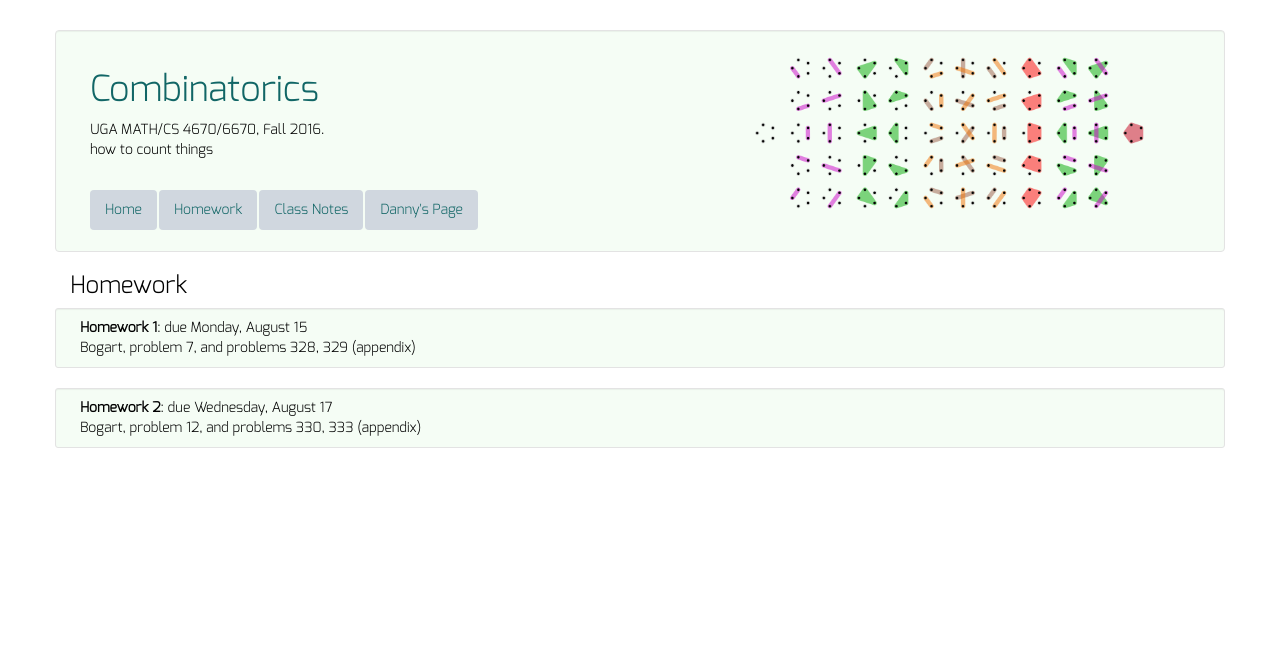
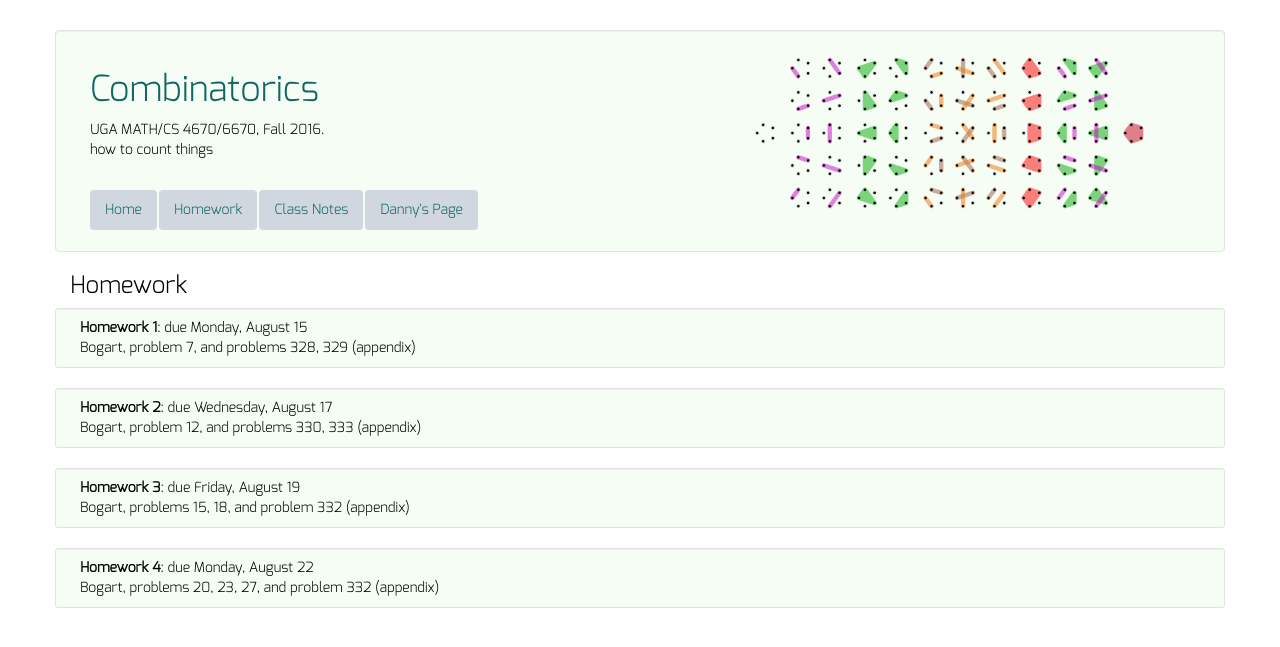
Before and after one commit to dkrashen/combinatorics, a Jekyll site: the page built from hw/index.html, in a window 1280 px wide. Shown: the top 647 px of the page. Built offline with Jekyll 4.4.1, drawn with Linux system fonts in a browser that asks for light colours.

Commit message:
add homeworks 3, 4

```diff
--- a/_data/homework.yml
+++ b/_data/homework.yml
@@ -4,3 +4,9 @@
 - title: "Homework 2"
   description: "Bogart, problem 12, and problems 330, 333 (appendix)"
   due: "Wednesday, August 17"
+- title: "Homework 3"
+  description: "Bogart, problems 15, 18, and problem 332 (appendix)"
+  due: "Friday, August 19"
+- title: "Homework 4"
+  description: "Bogart, problems 20, 23, 27, and problem 332 (appendix)"
+  due: "Monday, August 22"
```
